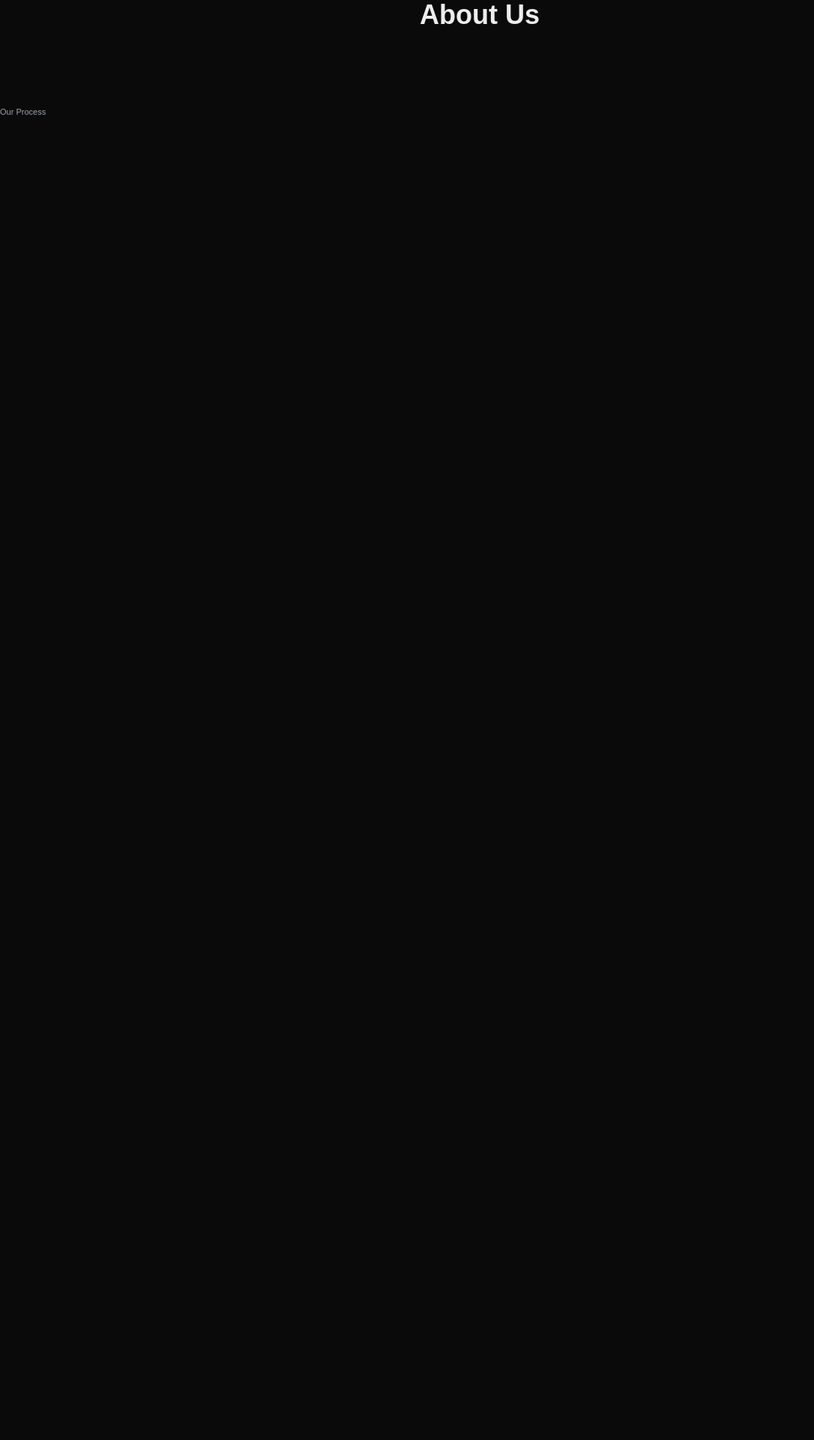
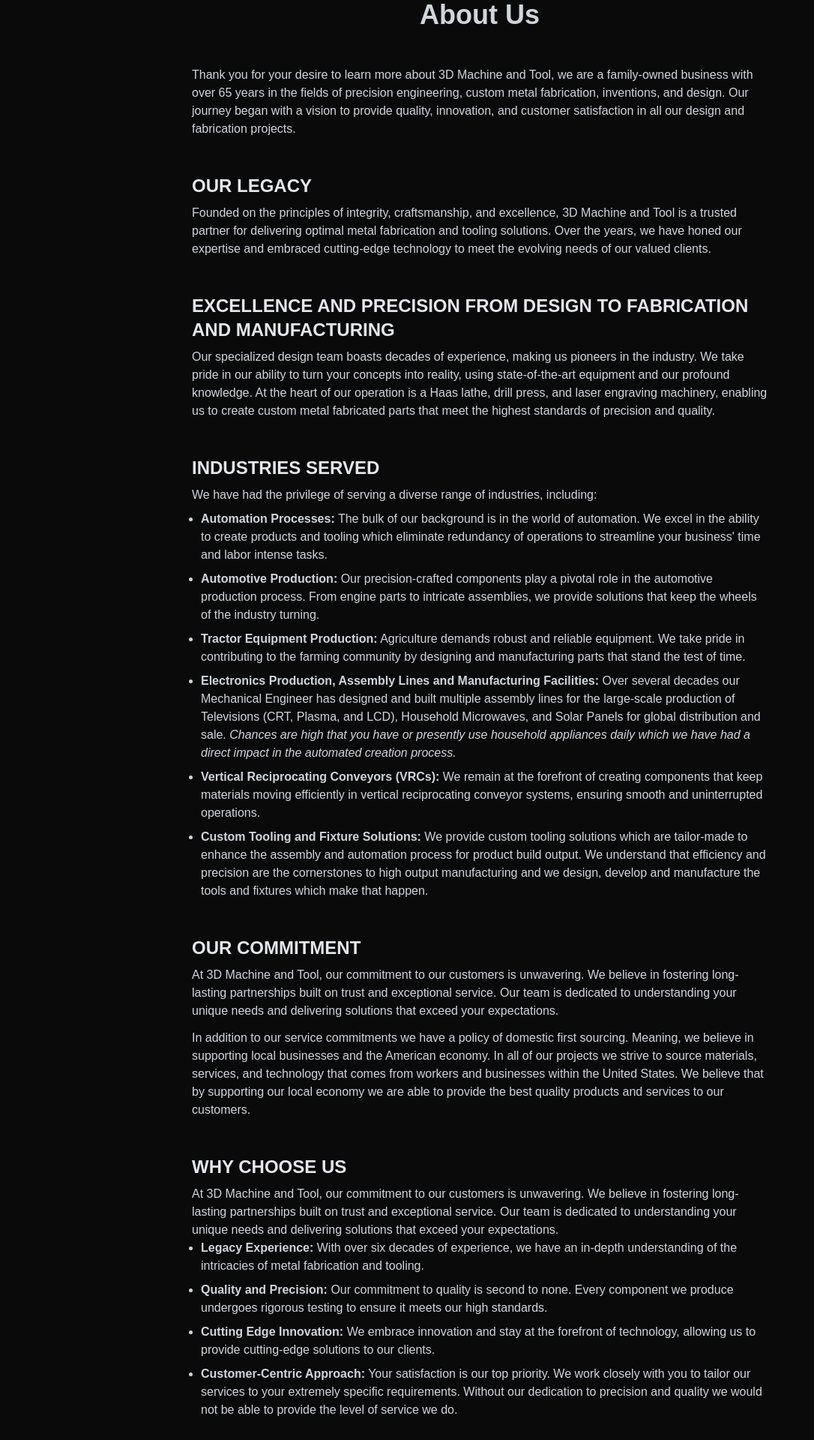
Before and after one commit to tuffs/3dmachtoolllc, a Next.js app: page /about-us in a window 1280 px wide. Shown: the part 560-2480 px from the top of the page at 75% size, without its empty margins (0-1086 px from the left). Before the commit the page ends 816 px from the top, so only its background shows below. Built offline with nearby package versions, Linux system fonts and the light colour scheme.

Commit message:
Content added and semi-styled for the /about-us view.

```diff
--- a/app/about-us/page.js
+++ b/app/about-us/page.js
@@ -6,13 +6,85 @@
     <>
       <div className="my-24" />
       <Hero />
-      <div className="mt-24 mb-24">
+      <div className="mt-24 mb-24 mx-12 md:mx-32 lg:mx-64 text-gray-300">
         <h1 className="text-4xl font-bold text-center">About Us</h1>
-        <div className="my-24">
-          <AnimatedNavLink
-            link={'/our-process'}
-            text={'Our Process'}
-          />
+        <div className="my-12">
+          <p className="mb-6">
+            Thank you for your desire to learn more about 3D Machine and Tool, we are a family-owned business with over 65 years in the fields of precision engineering, custom metal fabrication, inventions, and design. Our journey began with a vision to provide quality, innovation, and customer satisfaction in all our design and fabrication projects.
+          </p>
+
+
+          <div className="my-12">
+            <h3 className="text-2xl font-bold mb-2 text-gray-200">OUR LEGACY</h3>
+            <p className="mb-6">
+              Founded on the principles of integrity, craftsmanship, and excellence, 3D Machine and Tool is a trusted partner for delivering optimal metal fabrication and tooling solutions. Over the years, we have honed our expertise and embraced cutting-edge technology to meet the evolving needs of our valued clients.
+            </p>
+          </div>
+
+          <div className="my-12">
+            <h3 className="text-2xl font-bold mb-2 text-gray-200">EXCELLENCE AND PRECISION FROM DESIGN TO FABRICATION AND MANUFACTURING</h3>
+            <p className="mb-6">
+              Our specialized design team boasts decades of experience, making us pioneers in the industry. We take pride in our ability to turn your concepts into reality, using state-of-the-art equipment and our profound knowledge. At the heart of our operation is a Haas lathe, drill press, and laser engraving machinery, enabling us to create custom metal fabricated parts that meet the highest standards of precision and quality.
+            </p>
+          </div>
+
+          <div className="my-12">
+            <h3 className="text-2xl font-bold mb-2 text-gray-200">INDUSTRIES SERVED</h3>
+            <p className="mb-2">
+              We have had the privilege of serving a diverse range of industries, including:
+            </p>
+            <ul className="mb-6 ml-3 list-disc">
+              <li className="mb-2">
+                <b>Automation Processes:</b> The bulk of our background is in the world of automation. We excel in the ability to create products and tooling which eliminate redundancy of operations to streamline your business' time and labor intense tasks.
+              </li>
+              <li className="mb-2">
+                <b>Automotive Production:</b> Our precision-crafted components play a pivotal role in the automotive production process. From engine parts to intricate assemblies, we provide solutions that keep the wheels of the industry turning.
+              </li>
+              <li className="mb-2">
+                <b>Tractor Equipment Production:</b> Agriculture demands robust and reliable equipment. We take pride in contributing to the farming community by designing and manufacturing parts that stand the test of time.
+              </li>
+              <li className="mb-2">
+                <b>Electronics Production, Assembly Lines and Manufacturing Facilities:</b> Over several decades our Mechanical Engineer has designed and built multiple assembly lines for the large-scale production of Televisions (CRT, Plasma, and LCD), Household Microwaves, and Solar Panels for global distribution and sale. <i>Chances are high that you have or presently use household appliances daily which we have had a direct impact in the automated creation process.</i>
+              </li>
+              <li className="mb-2">
+                <b>Vertical Reciprocating Conveyors (VRCs):</b> We remain at the forefront of creating components that keep materials moving efficiently in vertical reciprocating conveyor systems, ensuring smooth and uninterrupted operations.
+              </li>
+              <li className="mb-2">
+                <b>Custom Tooling and Fixture Solutions:</b> We provide custom tooling solutions which are tailor-made to enhance the assembly and automation process for product build output. We understand that efficiency and precision are the cornerstones to high output manufacturing and we design, develop and manufacture the tools and fixtures which make that happen.
+              </li>
+            </ul>
+          </div>
+
+          <div className="my-12">
+            <h3 className="text-2xl font-bold mb-2 text-gray-200">OUR COMMITMENT</h3>
+            <p className="mb-3">
+              At 3D Machine and Tool, our commitment to our customers is unwavering. We believe in fostering long-lasting partnerships built on trust and exceptional service. Our team is dedicated to understanding your unique needs and delivering solutions that exceed your expectations.
+            </p>
+            <p className="mb-6">
+              In addition to our service commitments we have a policy of domestic first sourcing. Meaning, we believe in supporting local businesses and the American economy. In all of our projects we strive to source materials, services, and technology that comes from workers and businesses within the United States. We believe that by supporting our local economy we are able to provide the best quality products and services to our customers.
+            </p>
+          </div>
+
+          <div className="my-12">
+            <h3 className="text-2xl font-bold mb-2 text-gray-200">WHY CHOOSE US</h3>
+            <p>
+              At 3D Machine and Tool, our commitment to our customers is unwavering. We believe in fostering long-lasting partnerships built on trust and exceptional service. Our team is dedicated to understanding your unique needs and delivering solutions that exceed your expectations.
+            </p>
+            <ul className="mb-6 ml-3 list-disc">
+              <li className="mb-2">
+                <b>Legacy Experience:</b> With over six decades of experience, we have an in-depth understanding of the intricacies of metal fabrication and tooling.
+              </li>
+              <li className="mb-2">
+                <b>Quality and Precision:</b> Our commitment to quality is second to none. Every component we produce undergoes rigorous testing to ensure it meets our high standards.
+              </li>
+              <li className="mb-2">
+                <b>Cutting Edge Innovation:</b> We embrace innovation and stay at the forefront of technology, allowing us to provide cutting-edge solutions to our clients.
+              </li>
+              <li className="mb-2">
+                <b>Customer-Centric Approach:</b> Your satisfaction is our top priority. We work closely with you to tailor our services to your extremely specific requirements. Without our dedication to precision and quality we would not be able to provide the level of service we do.
+              </li>
+            </ul>
+          </div>
         </div>
       </div>
     </>
```
